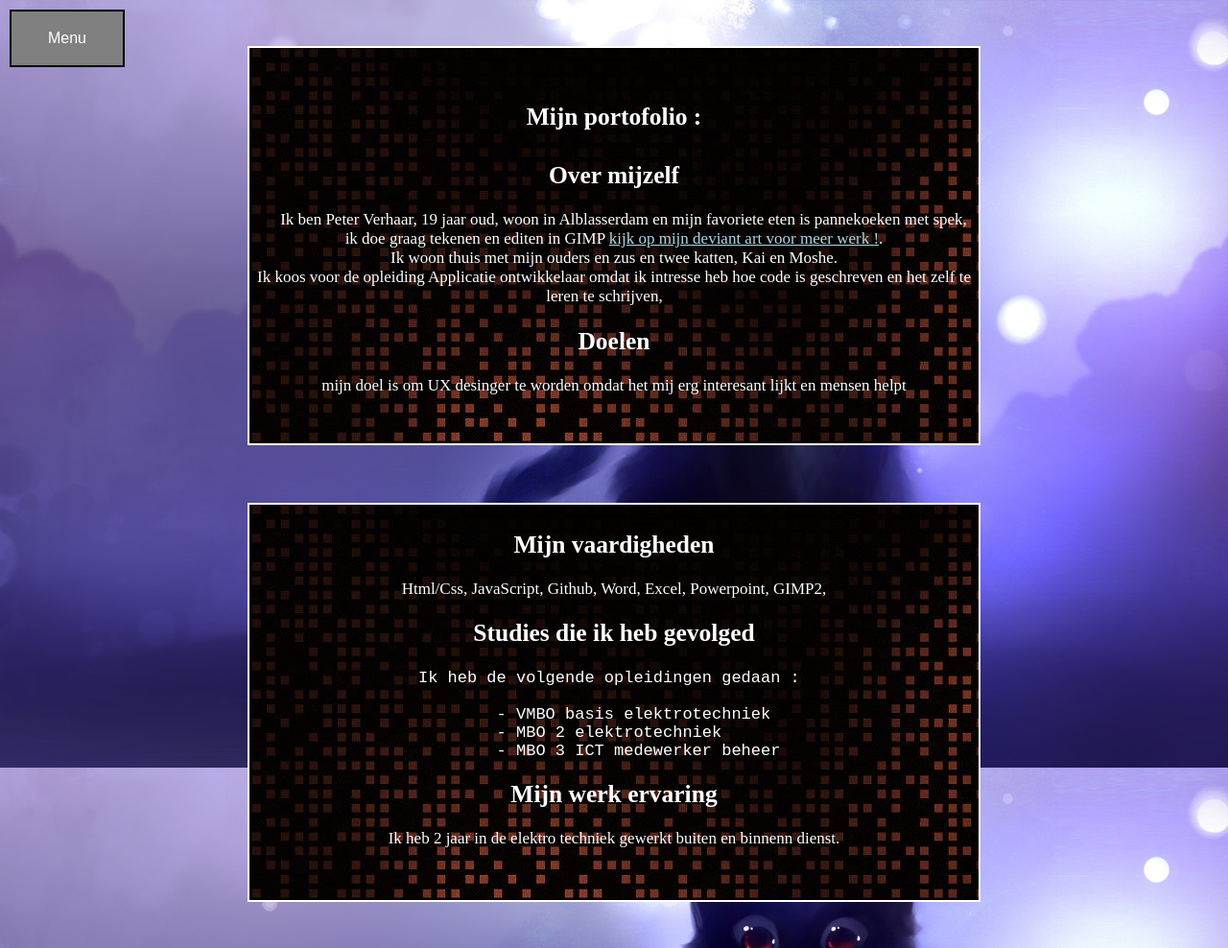
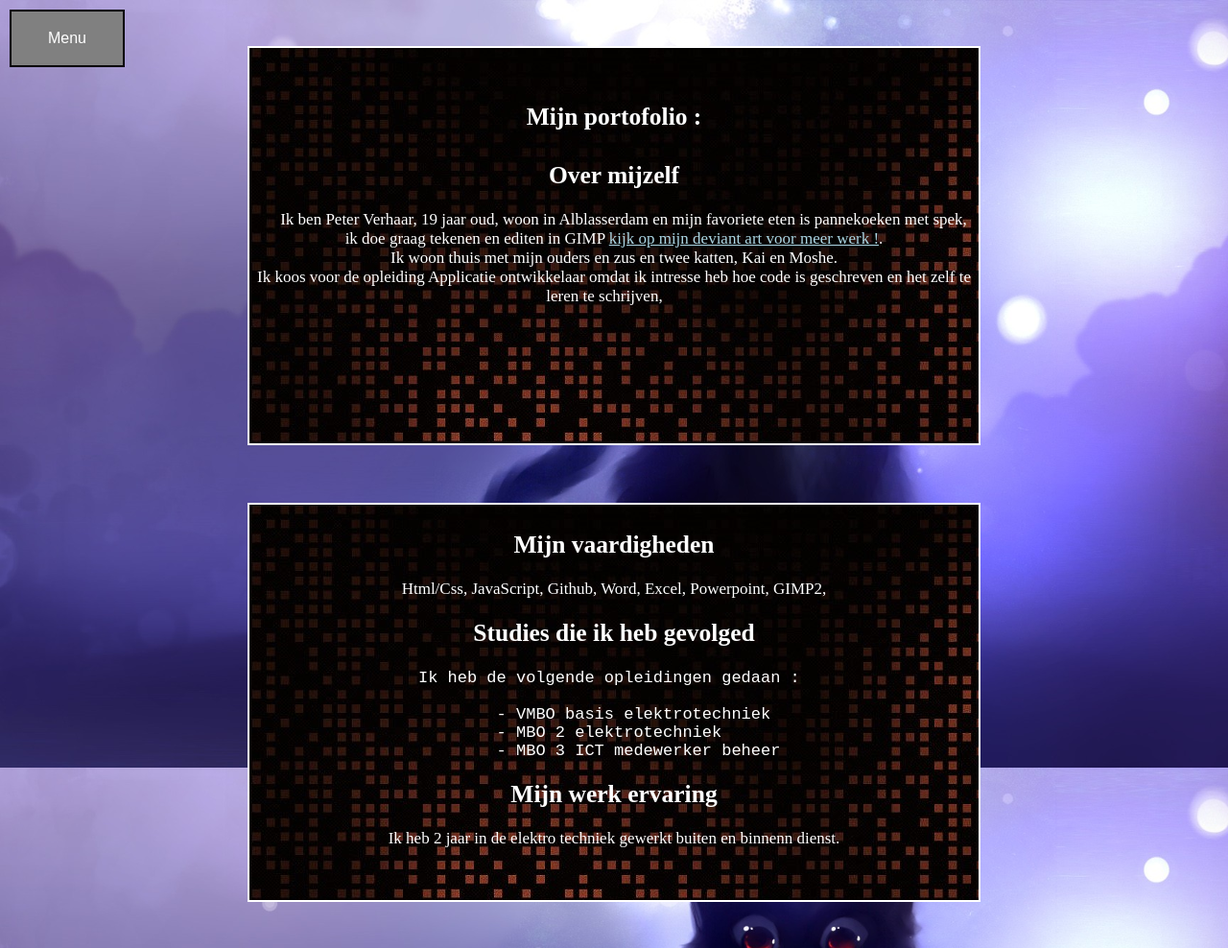
Before and after one commit to pverhaar66/pverhaar66.github.io, a plain HTML site: page index.html in a window 1280 px wide. Shown: the whole page at 96% size. Drawn offline with Linux system fonts and the light colour scheme.

Commit message:
no message

```diff
--- a/index.html
+++ b/index.html
@@ -3,7 +3,7 @@
 <head>
 <link rel="shortcut icon" href="favicon-96x96.png" type="image/x-icon">
 	<meta charset="utf-8">
-	<title>HomePage</title>
+	<title>Home</title>
 	<link rel="stylesheet" type="text/css" href="layout.css">
 </head>
 <body>
@@ -37,11 +37,6 @@ Ik woon thuis met mijn ouders en zus en twee katten, Kai en Moshe.  <br>
 Ik koos voor de opleiding Applicatie ontwikkelaar omdat ik intresse heb hoe code is geschreven en het zelf te leren te schrijven,
 </p>
 
-
-
-<h2>Doelen</h2>
-
-<p> mijn  doel is om UX desinger te worden omdat het mij erg interesant lijkt en mensen helpt </p>
 </article>
 
 <article class="text">
```
